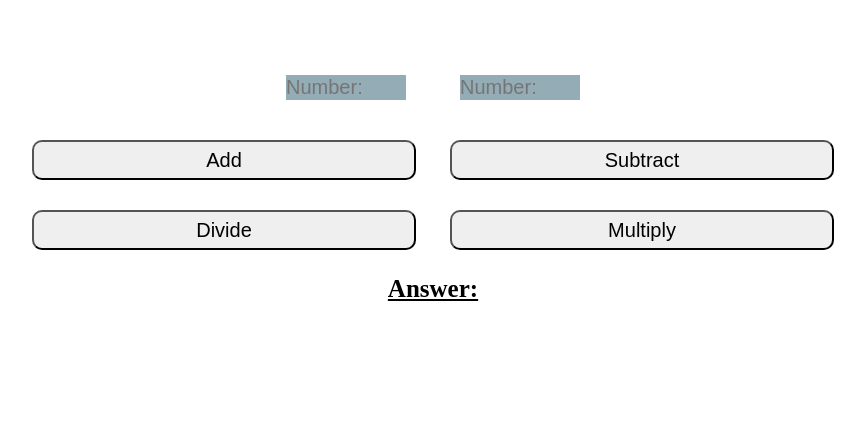
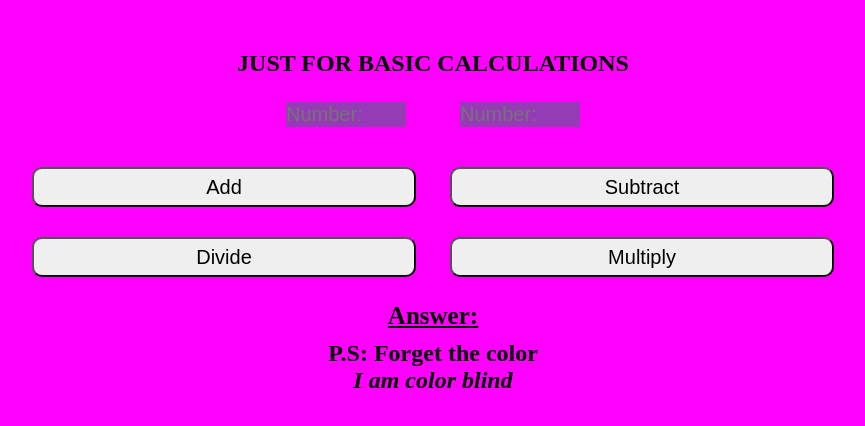
Before and after one commit to PetJs/calculator.io, a plain HTML site: page index.html in a window 1280 px wide. Shown: the whole page, without its empty margins (207-1072 px from the left). Drawn offline with Linux system fonts and the light colour scheme.

Commit message:
you should work

```diff
--- a/index.html
+++ b/index.html
@@ -9,6 +9,9 @@
 <body>
     <section class="main">
         <div>
+            <h1>JUST FOR BASIC CALCULATIONS</h1>
+        </div>
+        <div>
             <input id="num1" placeholder="Number:"></input>
             <input id="num2" placeholder="Number:" ></input>
         </div>
@@ -19,6 +22,7 @@
         <div>
             <h3 id="sum-el">Answer: </h3>
         </div>
+        <h2>P.S: Forget the color <br><em>I am color blind</em></h2>
     </section>
     <script src="index.js"></script>
 </body>
--- a/style.css
+++ b/style.css
@@ -38,7 +38,5 @@ h3{
 }
 
 body{
-    background-image: rgba(255,0,255);
-    background-repeat: no-repeat;
-    background-size: contain;
+    background: rgba(255,0,255);
 }
```
